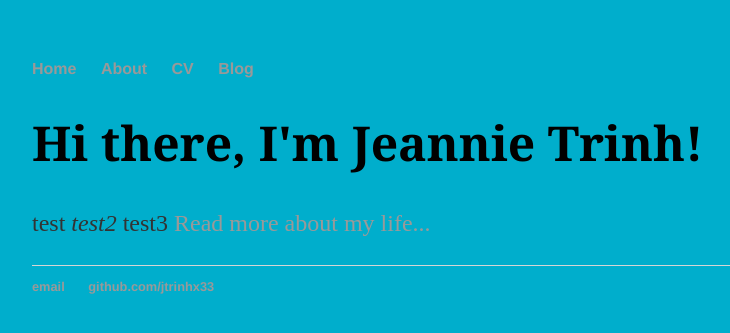
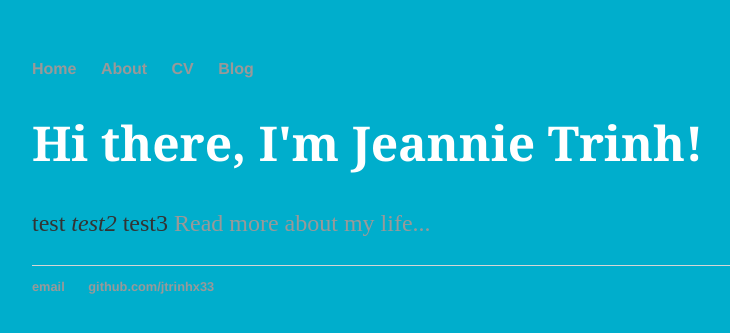
Before and after one commit to jtrinhx33/jtrinhx33.github.io, a Jekyll site: the page built from index.html, in a window 1280 px wide. Shown: the top 333 px of the page, without its empty margins (160-890 px from the left). Built offline with Jekyll 4.4.1, drawn with Linux system fonts in a browser that asks for light colours.

Commit message:
Update main.css

```diff
--- a/css/main.css
+++ b/css/main.css
@@ -2,13 +2,13 @@ body {
     margin: 60px auto;
     width: 70%;
     background-color: #00AECC;
+    color: #ffffff;
 }
 nav ul, footer ul {
     font-family:'Helvetica', 'Arial', 'Sans-Serif';
     padding: 0px;
     list-style: none;
     font-weight: bold;
-    color: #ffffff;
 }
 nav ul li, footer ul li {
     display: inline;
```
